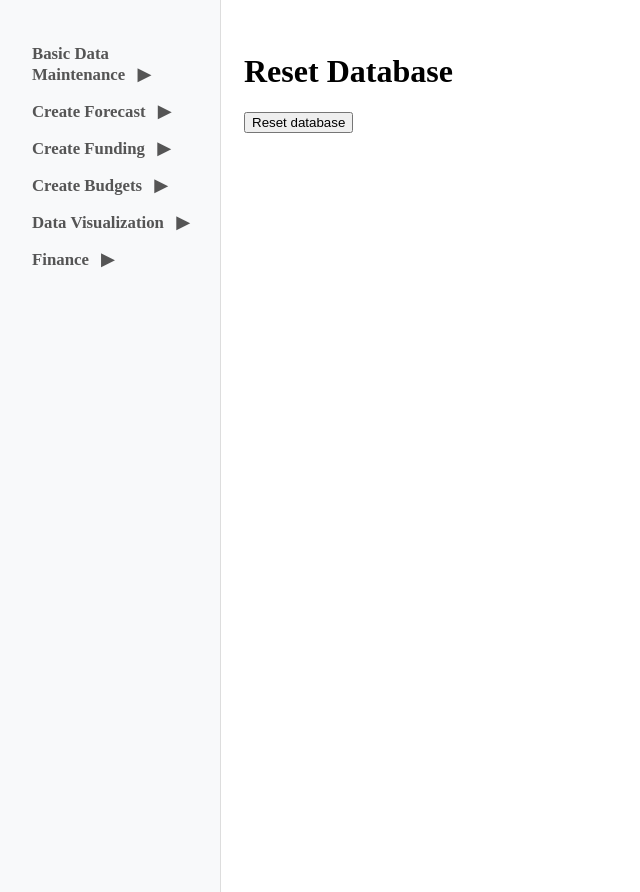
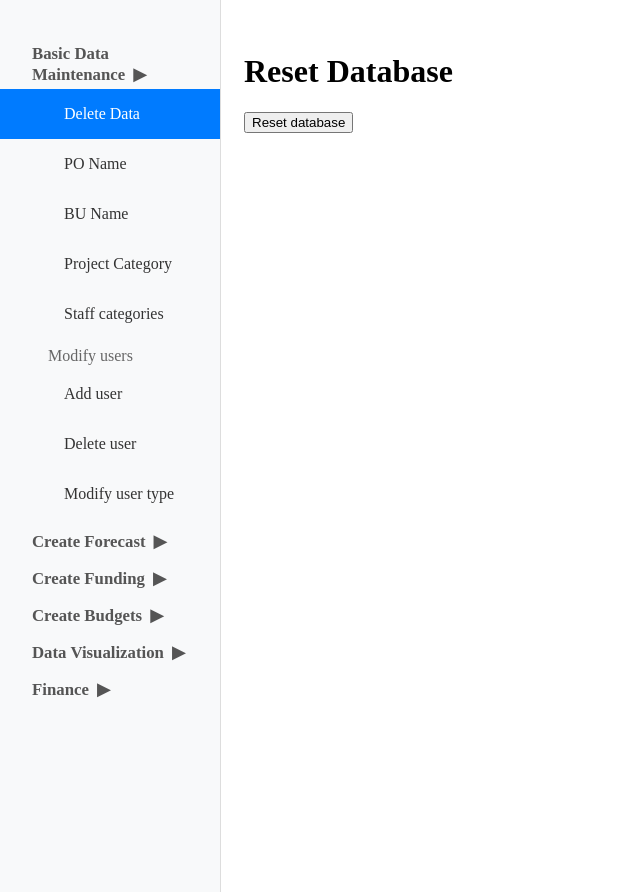
Before and after one commit to liyu711/mt_expense_management, a Flask app: page /reset in a window 1280 px wide. Shown: the whole page, without its empty margins (0-640 px from the left). Run offline with Flask 3, Linux system fonts and the light colour scheme.

Commit message:
sidebar logic potential fix

```diff
--- a/app_local/templates/pages/project_summary.html
+++ b/app_local/templates/pages/project_summary.html
@@ -9,7 +9,7 @@
 </head>
 <body>
     {% include 'sidebar.html' %}
-    <div style="margin-left:50px;padding:20px;">
+    <div class="page-content" style="margin-left:50px;padding:20px;">
         <h2 style="margin-top:20px;">Project Summary</h2>
         <div>
             <label for="po">Choose PO</label>
--- a/app_local/templates/sidebar.html
+++ b/app_local/templates/sidebar.html
@@ -2,9 +2,13 @@
     <div class="nav-group">
         <div class="nav-link nav-group-title collapsible" id="admin-options-toggle">
             Basic Data Maintenance
-            <span class="collapse-arrow" id="admin-arrow">&#9654;</span>
+            {%- set admin_default_open = request.path in [
+                '/reset', '/modify_po', '/modify_department', '/modify_porject_category', '/modify_staff_categories',
+                '/add_user', '/delete_user', '/modify_user_type'
+            ] -%}
+            <span class="collapse-arrow" id="admin-arrow" style="{{ 'transform: rotate(90deg);' if admin_default_open else '' }}">&#9654;</span>
         </div>
-        <div class="nav-sublinks collapsible-content" id="admin-options-content" style="display:none;">
+        <div class="nav-sublinks collapsible-content" id="admin-options-content" data-default-expanded="{{ 'true' if admin_default_open else 'false' }}" style="display:{{ 'block' if admin_default_open else 'none' }};">
             <a href="/reset" class="nav-link nav-sublink{% if request.path == '/reset' %} active{% endif %}">Delete Data</a>
             <a href="/modify_po" class="nav-link nav-sublink{% if request.path == '/modify_po' %} active{% endif %}">PO Name</a>
             <a href="/modify_department" class="nav-link nav-sublink{% if request.path == '/modify_department' %} active{% endif %}">BU Name</a>
@@ -19,9 +23,12 @@
     <div class="nav-group">
         <div class="nav-link nav-group-title collapsible" id="create-options-toggle">
             Create Forecast
-            <span class="collapse-arrow" id="create-arrow">&#9654;</span>
+            {%- set create_default_open = request.path in [
+                '/modify_project', '/manual_input', '/capex_forecast'
+            ] -%}
+            <span class="collapse-arrow" id="create-arrow" style="{{ 'transform: rotate(90deg);' if create_default_open else '' }}">&#9654;</span>
         </div>
-        <div class="nav-sublinks collapsible-content" id="create-options-content" style="display:none;">
+        <div class="nav-sublinks collapsible-content" id="create-options-content" data-default-expanded="{{ 'true' if create_default_open else 'false' }}" style="display:{{ 'block' if create_default_open else 'none' }};">
             <a href="/modify_project" class="nav-link nav-sublink{% if request.path == '/modify_project' %} active{% endif %}">Create Project</a>
             <!-- <a href="/modify_io" class="nav-link nav-sublink{% if request.path == '/modify_io' %} active{% endif %}">Create IO</a> -->
             <a href="/manual_input" class="nav-link nav-sublink{% if request.path == '/manual_input' %} active{% endif %}" id="create-forecast-link">Create forecast</a>
@@ -32,9 +39,10 @@
     <div class="nav-group">
         <div class="nav-link nav-group-title collapsible" id="create-funding-toggle">
             Create Funding
-            <span class="collapse-arrow" id="create-funding-arrow">&#9654;</span>
+            {%- set funding_default_open = request.path in ['/modify_funding'] -%}
+            <span class="collapse-arrow" id="create-funding-arrow" style="{{ 'transform: rotate(90deg);' if funding_default_open else '' }}">&#9654;</span>
         </div>
-        <div class="nav-sublinks collapsible-content" id="create-funding-content" style="display:none;">
+        <div class="nav-sublinks collapsible-content" id="create-funding-content" data-default-expanded="{{ 'true' if funding_default_open else 'false' }}" style="display:{{ 'block' if funding_default_open else 'none' }};">
             <a href="/modify_funding" class="nav-link nav-sublink{% if request.path == '/modify_funding' %} active{% endif %}" id="nav-create-funding">Create funding</a>
         </div>
     </div>
@@ -42,9 +50,10 @@
     <div class="nav-group">
         <div class="nav-link nav-group-title collapsible" id="create-budgets-toggle">
             Create Budgets
-            <span class="collapse-arrow" id="create-budgets-arrow">&#9654;</span>
+            {%- set budgets_default_open = request.path in ['/upload_budget', '/capex_budget'] -%}
+            <span class="collapse-arrow" id="create-budgets-arrow" style="{{ 'transform: rotate(90deg);' if budgets_default_open else '' }}">&#9654;</span>
         </div>
-        <div class="nav-sublinks collapsible-content" id="create-budgets-content" style="display:none;">
+        <div class="nav-sublinks collapsible-content" id="create-budgets-content" data-default-expanded="{{ 'true' if budgets_default_open else 'false' }}" style="display:{{ 'block' if budgets_default_open else 'none' }};">
             <a href="/upload_budget" class="nav-link nav-sublink{% if request.path == '/upload_budget' %} active{% endif %}" id="nav-upload-budget">Create budget</a>
             <!-- <a href="/modify_funding" class="nav-link nav-sublink{% if request.path == '/moidfy_funding' %} active{% endif %}">Create funding</a> -->
             <a href="/capex_budget" class="nav-link nav-sublink{% if request.path == '/capex_budget' %} active{% endif %}">Capex budget</a>
@@ -54,9 +63,10 @@
     <div class="nav-group">
         <div class="nav-link nav-group-title collapsible" id="data-visualization-toggle">
             Data Visualization
-            <span class="collapse-arrow" id="data-visualization-arrow">&#9654;</span>
+            {%- set dataviz_default_open = request.path in ['/select', '/data_summary', '/project_summary'] -%}
+            <span class="collapse-arrow" id="data-visualization-arrow" style="{{ 'transform: rotate(90deg);' if dataviz_default_open else '' }}">&#9654;</span>
         </div>
-        <div class="nav-sublinks collapsible-content" id="data-visualization-content" style="display:none;">
+        <div class="nav-sublinks collapsible-content" id="data-visualization-content" data-default-expanded="{{ 'true' if dataviz_default_open else 'false' }}" style="display:{{ 'block' if dataviz_default_open else 'none' }};">
             <a href="/select" class="nav-link nav-sublink{% if request.path == '/select' %} active{% endif %}" id="nav-select">Display Raw Data</a>
             <a href="/data_summary" class="nav-link nav-sublink{% if request.path == '/data_summary' %} active{% endif %}" id="nav-data-summary">Data Summary</a>
             <a href="/project_summary" class="nav-link nav-sublink{% if request.path == '/project_summary' %} active{% endif %}" id="nav-project-summary">Project Summary</a>
@@ -68,9 +78,10 @@
     <div class="nav-group">
         <div class="nav-link nav-group-title collapsible" id="finance-toggle">
             Finance
-            <span class="collapse-arrow" id="finance-arrow">&#9654;</span>
+            {%- set finance_default_open = request.path in ['/modify_staff_cost', '/file_upload'] -%}
+            <span class="collapse-arrow" id="finance-arrow" style="{{ 'transform: rotate(90deg);' if finance_default_open else '' }}">&#9654;</span>
         </div>
-        <div class="nav-sublinks collapsible-content" id="finance-content" style="display:none;">
+        <div class="nav-sublinks collapsible-content" id="finance-content" data-default-expanded="{{ 'true' if finance_default_open else 'false' }}" style="display:{{ 'block' if finance_default_open else 'none' }};">
             <a href="/modify_staff_cost" class="nav-link nav-sublink{% if request.path == '/modify_staff_cost' %} active{% endif %}">Modify Staff Cost</a>
             <a href="/file_upload" class="nav-link nav-sublink{% if request.path == '/file_upload' %} active{% endif %}" id="nav-file-upload">Upload actual expenditures or history files</a>
         </div>
@@ -83,7 +94,8 @@ document.addEventListener('DOMContentLoaded', function() {
     var adminToggle = document.getElementById('admin-options-toggle');
     var adminContent = document.getElementById('admin-options-content');
     var adminArrow = document.getElementById('admin-arrow');
-    var adminExpanded = localStorage.getItem('adminOptionsExpanded') === 'true';
+    var adminExpandedStored = localStorage.getItem('adminOptionsExpanded');
+    var adminExpanded = adminExpandedStored === null ? (adminContent && adminContent.dataset.defaultExpanded === 'true') : (adminExpandedStored === 'true');
     function setAdminState(expanded) {
         if (expanded) {
             adminContent.style.display = 'block';
@@ -109,7 +121,8 @@ document.addEventListener('DOMContentLoaded', function() {
     var createToggle = document.getElementById('create-options-toggle');
     var createContent = document.getElementById('create-options-content');
     var createArrow = document.getElementById('create-arrow');
-    var createExpanded = localStorage.getItem('createOptionsExpanded') === 'true';
+    var createExpandedStored = localStorage.getItem('createOptionsExpanded');
+    var createExpanded = createExpandedStored === null ? (createContent && createContent.dataset.defaultExpanded === 'true') : (createExpandedStored === 'true');
     function setCreateState(expanded) {
         if (expanded) {
             createContent.style.display = 'block';
@@ -135,7 +148,8 @@ document.addEventListener('DOMContentLoaded', function() {
     var createFundingToggle = document.getElementById('create-funding-toggle');
     var createFundingContent = document.getElementById('create-funding-content');
     var createFundingArrow = document.getElementById('create-funding-arrow');
-    var createFundingExpanded = localStorage.getItem('createFundingExpanded') === 'true';
+    var createFundingExpandedStored = localStorage.getItem('createFundingExpanded');
+    var createFundingExpanded = createFundingExpandedStored === null ? (createFundingContent && createFundingContent.dataset.defaultExpanded === 'true') : (createFundingExpandedStored === 'true');
     function setCreateFundingState(expanded) {
         if (expanded) {
             createFundingContent.style.display = 'block';
@@ -161,7 +175,8 @@ document.addEventListener('DOMContentLoaded', function() {
     var createBudgetsToggle = document.getElementById('create-budgets-toggle');
     var createBudgetsContent = document.getElementById('create-budgets-content');
     var createBudgetsArrow = document.getElementById('create-budgets-arrow');
-    var createBudgetsExpanded = localStorage.getItem('createBudgetsExpanded') === 'true';
+    var createBudgetsExpandedStored = localStorage.getItem('createBudgetsExpanded');
+    var createBudgetsExpanded = createBudgetsExpandedStored === null ? (createBudgetsContent && createBudgetsContent.dataset.defaultExpanded === 'true') : (createBudgetsExpandedStored === 'true');
     function setCreateBudgetsState(expanded) {
         if (expanded) {
             createBudgetsContent.style.display = 'block';
@@ -187,7 +202,8 @@ document.addEventListener('DOMContentLoaded', function() {
     var dataVizToggle = document.getElementById('data-visualization-toggle');
     var dataVizContent = document.getElementById('data-visualization-content');
     var dataVizArrow = document.getElementById('data-visualization-arrow');
-    var dataVizExpanded = localStorage.getItem('dataVisualizationExpanded') === 'true';
+    var dataVizExpandedStored = localStorage.getItem('dataVisualizationExpanded');
+    var dataVizExpanded = dataVizExpandedStored === null ? (dataVizContent && dataVizContent.dataset.defaultExpanded === 'true') : (dataVizExpandedStored === 'true');
     function setDataVizState(expanded) {
         if (expanded) {
             dataVizContent.style.display = 'block';
@@ -213,7 +229,8 @@ document.addEventListener('DOMContentLoaded', function() {
     var financeToggle = document.getElementById('finance-toggle');
     var financeContent = document.getElementById('finance-content');
     var financeArrow = document.getElementById('finance-arrow');
-    var financeExpanded = localStorage.getItem('financeExpanded') === 'true';
+    var financeExpandedStored = localStorage.getItem('financeExpanded');
+    var financeExpanded = financeExpandedStored === null ? (financeContent && financeContent.dataset.defaultExpanded === 'true') : (financeExpandedStored === 'true');
     function setFinanceState(expanded) {
         if (expanded) {
             financeContent.style.display = 'block';
```
Also changed, not shown: my_local_database.db.
